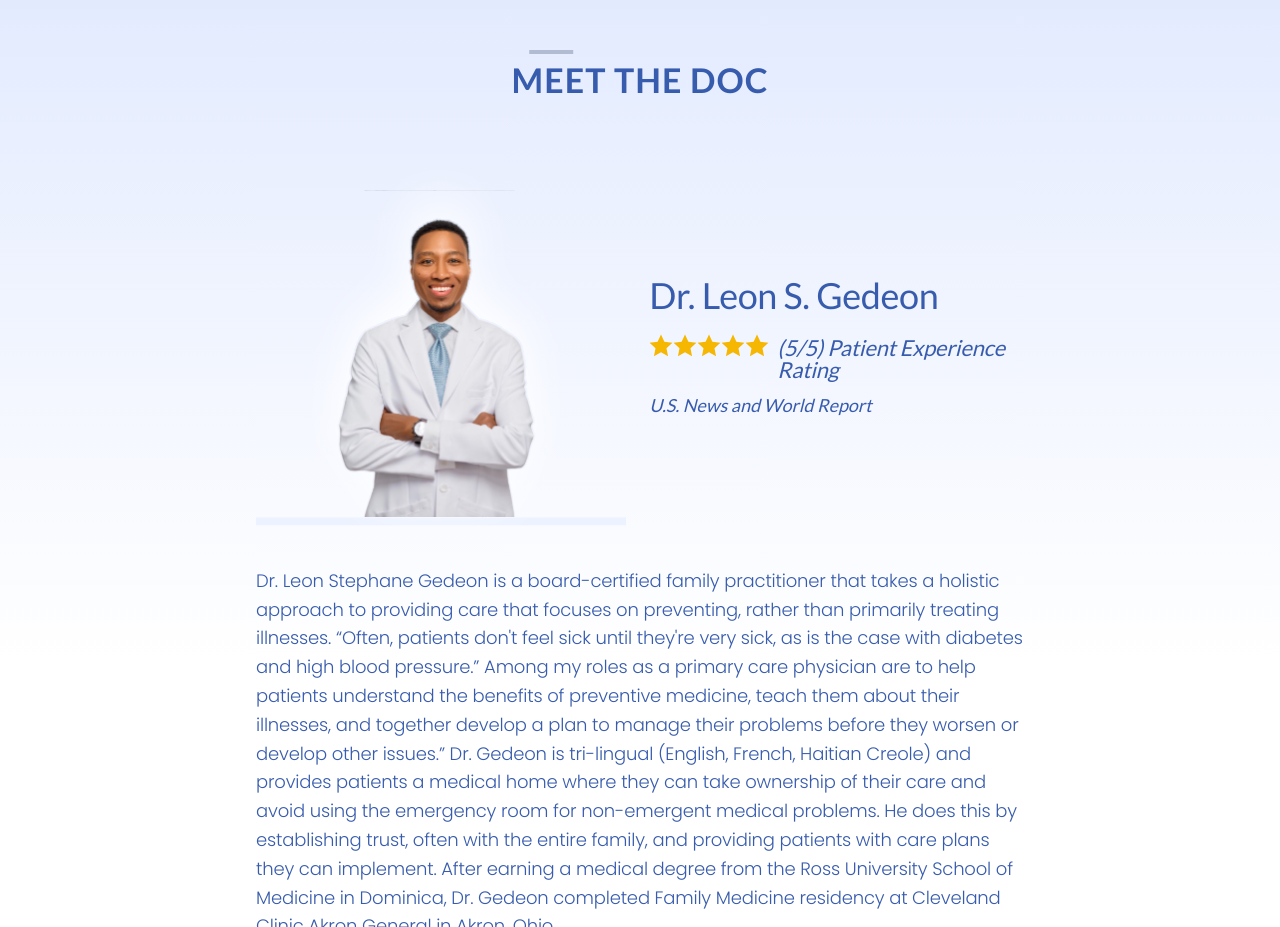
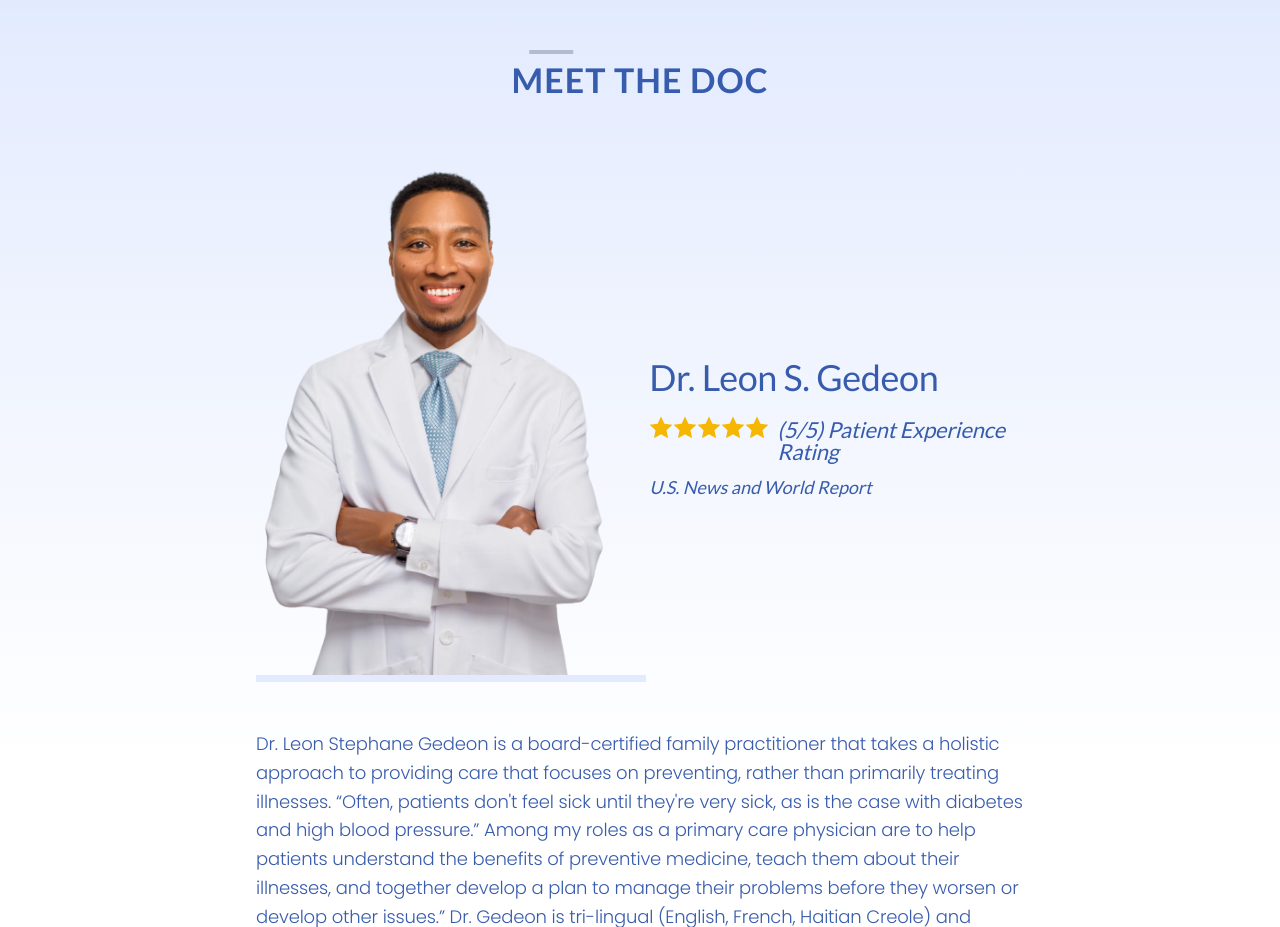
Before and after one commit to pgedeon84/gedeon-medical, a Next.js app: page / in a window 1280 px wide. Shown: the part 3480-4407 px from the top of the page. Built offline with nearby package versions, Linux system fonts and the light colour scheme.

Commit message:
adjusted bio picture

```diff
--- a/containers/bio/bio.module.css
+++ b/containers/bio/bio.module.css
@@ -35,11 +35,20 @@
 }
 
 .gmc__bio_content_container__image {
-    width: 23rem;
-    margin-bottom: 1rem;
+    width: 20rem;
     position: relative;
+    margin-bottom: 3rem;
 }
-
+.gmc__bio_content_container__image::before {
+    content: "";
+    position: absolute;
+    bottom: 0;
+    left: -2.2rem;
+    width: 24.4rem;
+    height: 7px;
+    background-color: #e2eafd;
+    z-index: 10;
+}
 
 .gmc__bio_content_container__image img {
     border-radius: 5px;
@@ -147,4 +156,9 @@
           width: 26rem;
       }
 
+      .gmc__bio_content_container__image::before {
+            left: 0;
+            width: 24.4rem;
 }
+
+}
```
Also changed, not shown: public/images/doctor.svg.
